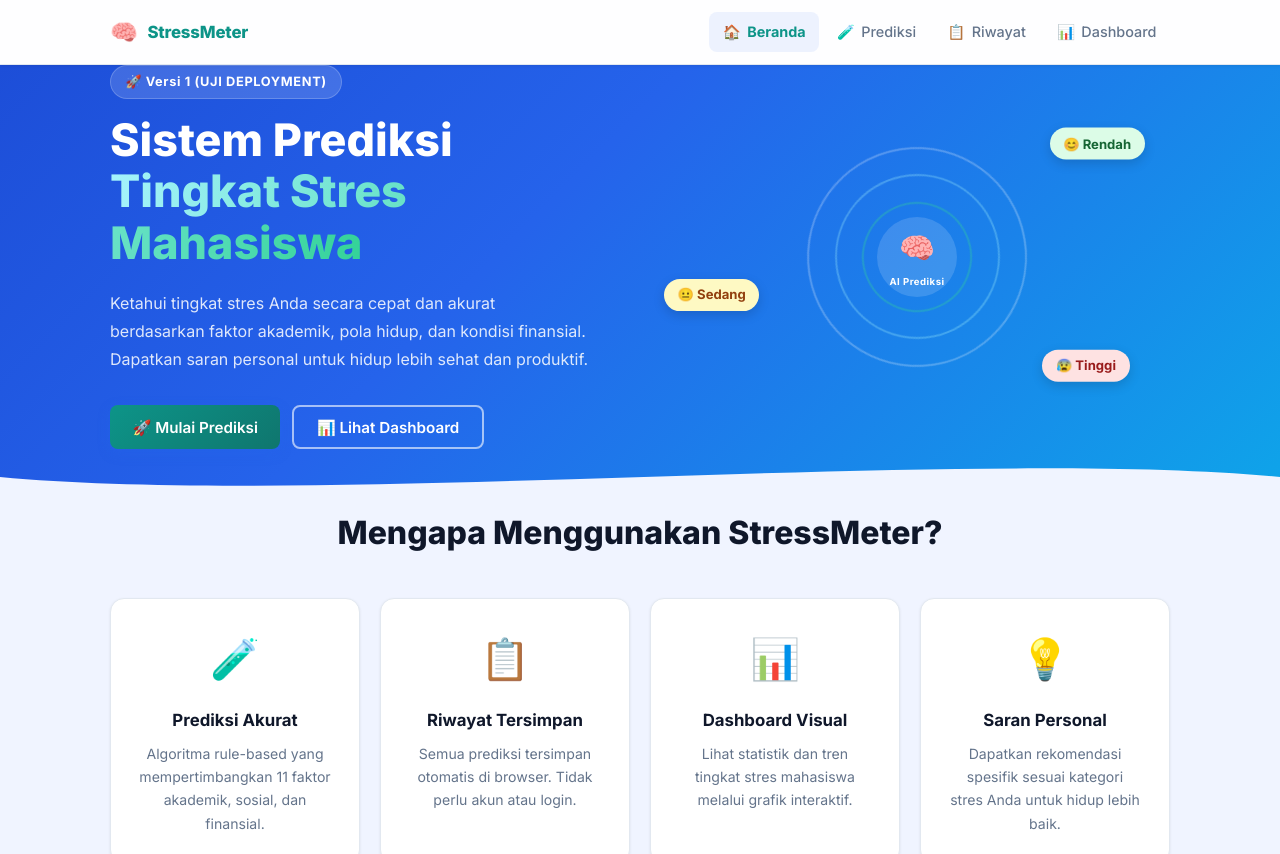
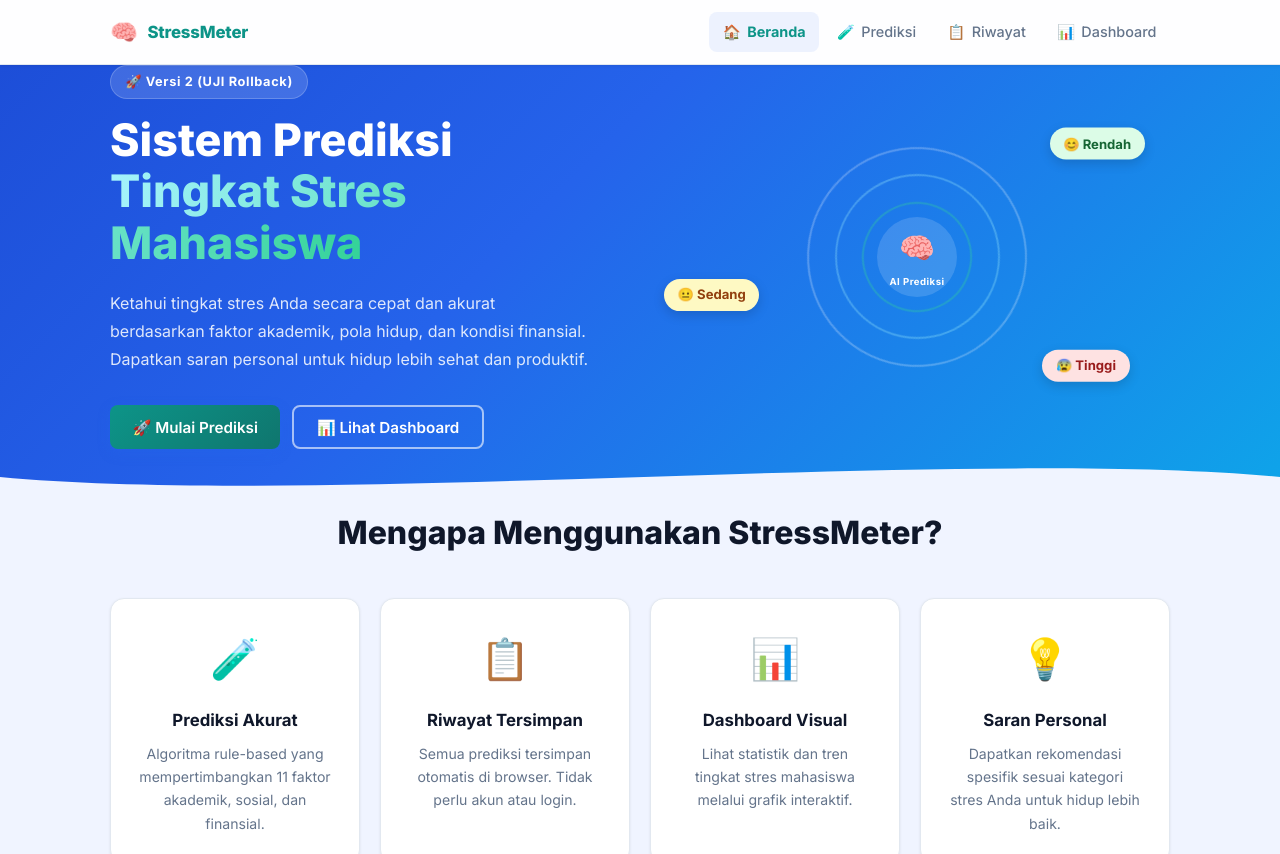
Before and after one commit to Frztyo/Tugas-Akhir, a React (Vite) app in the folder src/: page / in a window 1280 px wide. Shown: the top 854 px of the page. Built offline with nearby package versions, Linux system fonts and the light colour scheme.

Commit message:
uji rollback

```diff
--- a/src/src/pages/Home.jsx
+++ b/src/src/pages/Home.jsx
@@ -42,7 +42,7 @@ export default function Home() {
       <section className="hero">
         <div className="container hero-inner">
           <div className="hero-text fade-up">
-            <div className="hero-chip">🚀 Versi 1 (UJI DEPLOYMENT)</div>
+            <div className="hero-chip">🚀 Versi 2 (UJI Rollback)</div>
             <h1 className="hero-title">
               Sistem Prediksi<br />
               <span className="gradient-text">Tingkat Stres Mahasiswa</span>
```
Also changed, not shown: 2 other files (tests, documents, lock files or other folders).
